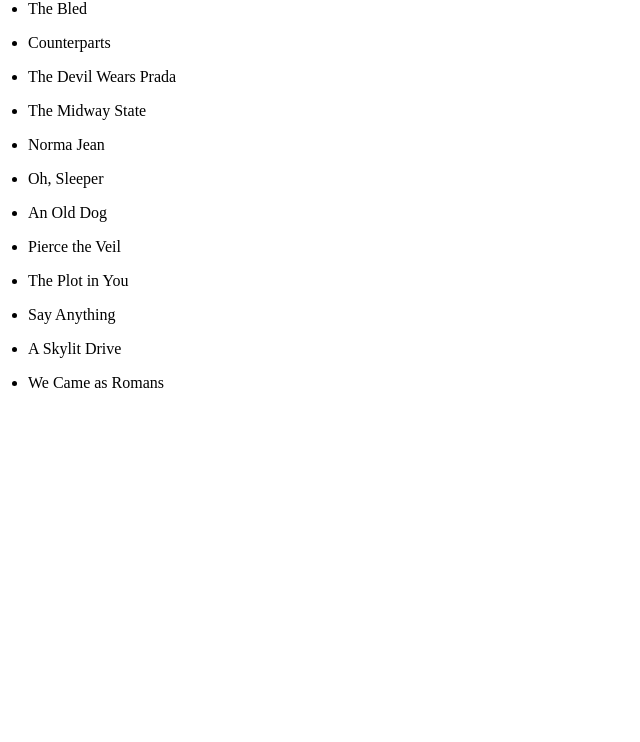
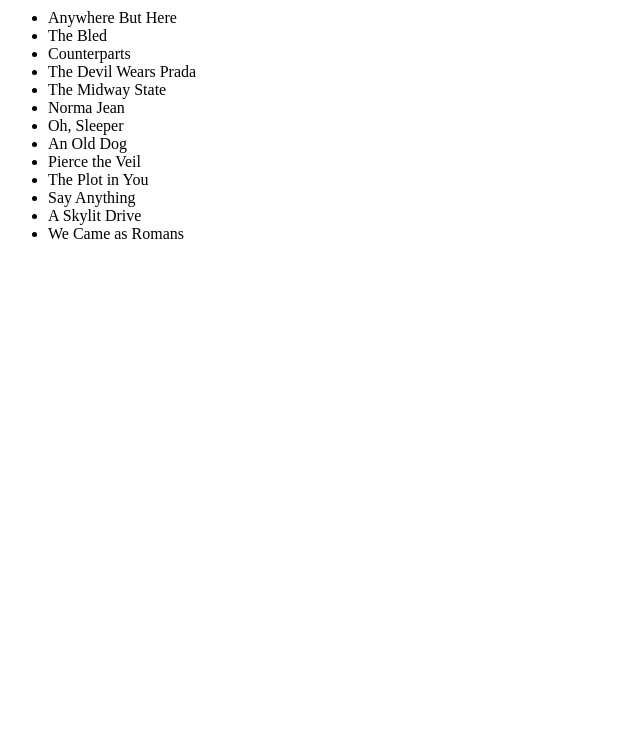
Before and after one commit to acciojob/sorting-articles-shiikharrr, a website: page main.html in a window 1280 px wide. Shown: the part 58-800 px from the top of the page, without its empty margins (0-640 px from the left). Drawn offline with Linux system fonts and the light colour scheme.

Commit message:
created a submission

```diff
--- a/main.html
+++ b/main.html
@@ -1,17 +1,16 @@
 <!DOCTYPE html>
+<html lang="en">
+<head>
+    <meta charset="UTF-8">
+    <title>Alphabetical Article Sorter</title>
+    <link rel="stylesheet" href="style.css">
+</head>
+<body>
 
-<html>
+    <h2>Alphabetical Article Sorter</h2>
 
-<head>
-	<link rel="stylesheet" href="styles.css">
-</head>
+    <ul id="band"></ul>
 
-<body>
-	<!-- the entire body must be written by student -->
-	<ul id = "band"></ul>
-    <script type="text/javascript" src="./script.js">
-</script>
-
+    <script src="script.js"></script>
 </body>
-
 </html>
--- a/script.js
+++ b/script.js
@@ -14,11 +14,21 @@
     'An Old Dog'
 ];
 
-const strip = s => s.replace(/^(a |an |the )/i, '').trim();
+// Function to remove articles
+function removeArticle(name) {
+    return name.replace(/^(a |an |the )/i, '').trim();
+}
 
-const sorted = bands
-  .slice()
-  .sort((a, b) => strip(a).localeCompare(strip(b), 'en', { sensitivity: 'base' }));
+// Sort bands alphabetically ignoring articles
+const sortedBands = bands.sort((a, b) => {
+    return removeArticle(a).localeCompare(removeArticle(b));
+});
 
-document.getElementById('band').innerHTML =
-  sorted.map(item => `<li>${item}</li>`).join('');
+// Display on UI
+const ul = document.getElementById("band");
+
+sortedBands.forEach(band => {
+    const li = document.createElement("li");
+    li.textContent = band;
+    ul.appendChild(li);
+});
--- a/styles.css
+++ b/styles.css
@@ -1,3 +1,14 @@
 /*  your css code here. If applicable */
-#band {list-style: disc; padding-left: 1.25rem;}
-#band li {padding : 0.5rem 0;}
+body {
+    font-family: Arial, sans-serif;
+    padding: 30px;
+}
+
+ul {
+    list-style-type: square;
+}
+
+li {
+    font-size: 18px;
+    margin: 6px 0;
+}
```
Lines whose indentation alone changed are shown as unchanged.
